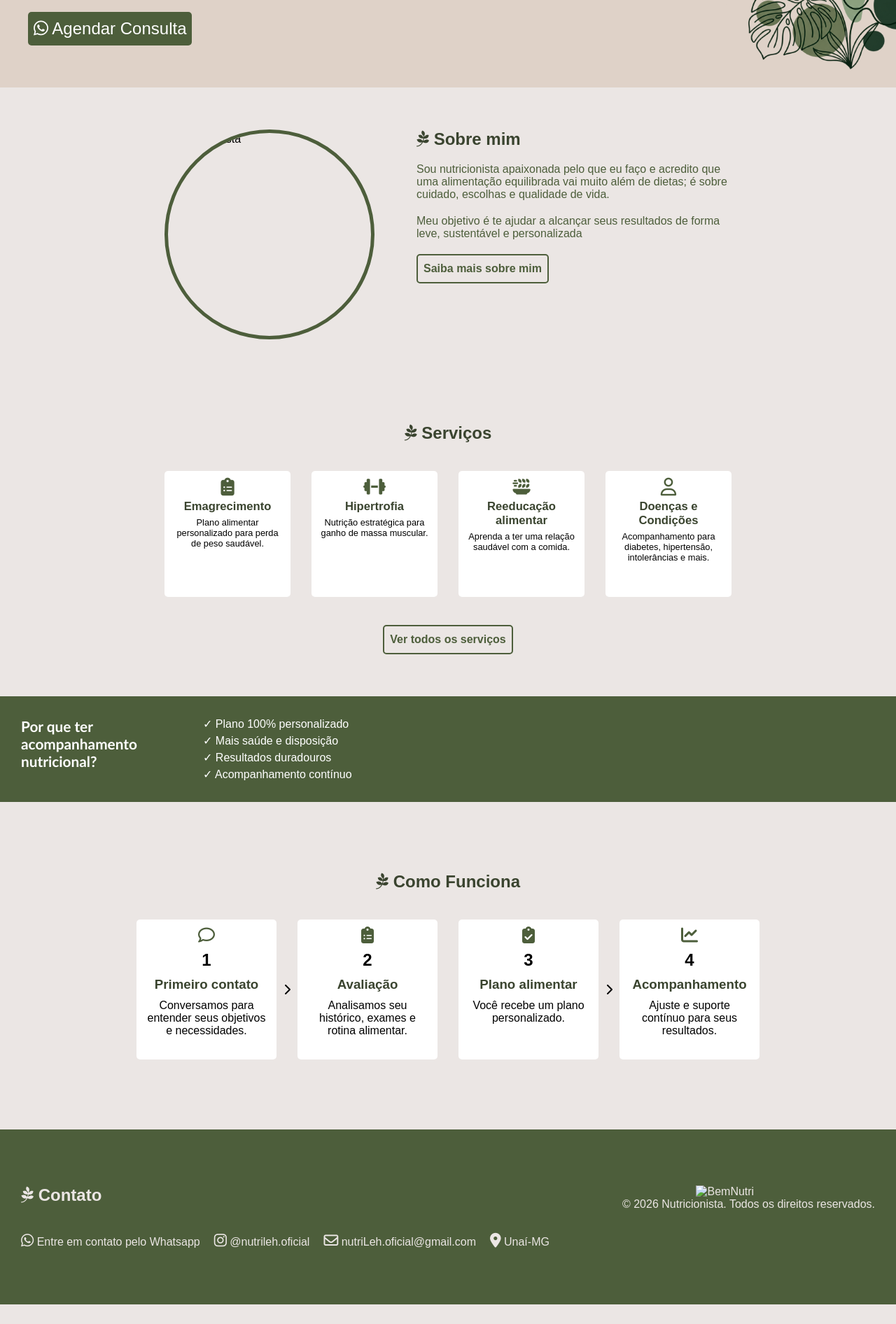
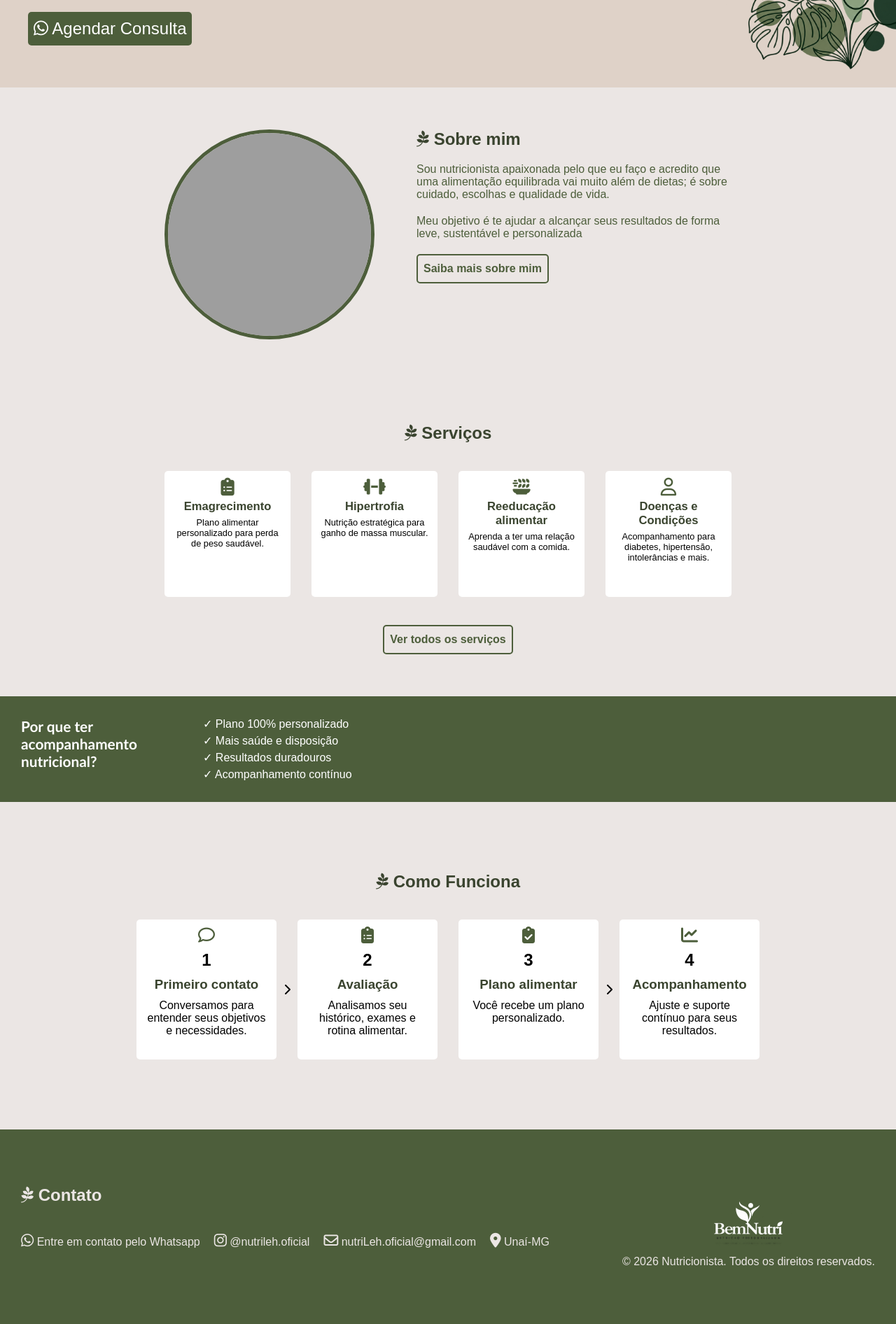
Before and after one commit to jjv-souza/website-nutricionista, a plain HTML site: page index.html in a window 1280 px wide. Shown: the part 398-2290 px from the top of the page at 70% size. Before the commit the page ends 2262 px from the top, so only its background shows below. Drawn offline with Linux system fonts and the light colour scheme; the site is published under a folder, as on GitHub Pages, so addresses that start at the root find nothing.

Commit message:
correção no caminho das imagens

```diff
--- a/index.html
+++ b/index.html
@@ -69,7 +69,7 @@
     <main>
         <!-- === Sobre === -->
         <section class="sobre" id="sobre">
-            <img class="perfil" src="/imagens/minhaNutri.png" alt="Nutricionista">
+            <img class="perfil" src="imagens/minhaNutri.png" alt="Nutricionista">
             <div class="textoSobre">
                 <h1 class="titulo">
                     <i class="fa-brands fa-pagelines"></i>
@@ -200,7 +200,7 @@
         </section>
 
         <section class="creditos">
-            <img class="logo" src="/imagens/logo-nutri-inverso-pequeno.png" alt="BemNutri">
+            <img class="logo" src="imagens/logo-nutri-inverso-pequeno.png" alt="BemNutri">
             <p>© 2026 Nutricionista. Todos os direitos reservados.</p>
         </section>
     </footer>
```
